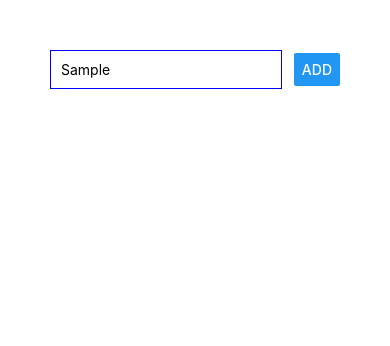
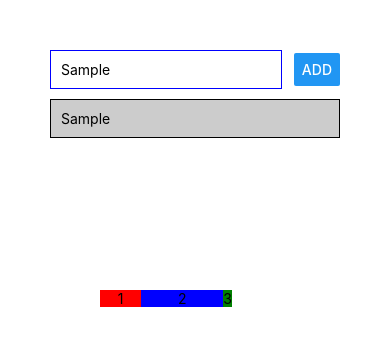
Before and after one commit to pedritobata/rn-complete-app, a React Native app: screen / in a window 390 px wide. Both pictures are taken after typing "Sample" into the empty fields and a click on the button "ADD". Shown: the top 346 px of the page. Built offline with nearby package versions, Linux system fonts and the light colour scheme.

Commit message:
flex example implementation

```diff
--- a/App.js
+++ b/App.js
@@ -1,25 +1,69 @@
-import React from 'react';
-import { StyleSheet, Text, View, TextInput, Button } from 'react-native';
+import React, { useState } from 'react';
+import { StyleSheet, Text, View, TextInput, Button , ScrollView} from 'react-native';
+import FlexExample from './flex-example';
 
 export default function App() {
+
+  const [enteredGoal, setEnteredGoal] = useState('');
+  const [courseGoals, setCourseGoals] = useState([]);
+
+  const goalInputHandler = enteredText => {
+    setEnteredGoal(enteredText);
+  };
+
+  const addGoalHandler = () => {
+    //console.log(enteredGoal);
+    //recordar que los tipos setState pueden recibir  (prevState, props)
+    setCourseGoals(currentGoals => [...currentGoals,enteredGoal]);
+  };
+
+
   return (
-     /* RN usa Flexbox por default!!. Ademas la orientacion del flex es column por default */
-    <View style={{padding: 50}}>
-      <View style={{flexDirection:'row', justifyContent:'space-between', alignItems:'center'}}>
+    /* RN usa Flexbox por default!!. Ademas la orientacion del flex es column por default */
+    <View style={styles.screen}>
+      <View style={styles.inputContainer}>
         {/* En RN ningun texto puede ir fuera de un componente de texto */}
         <TextInput
-           placeholder="Course Goal"
-           style={{width:'80%' ,borderColor:'blue', borderWidth:1, padding:10}}
+          placeholder="Course Goal"
+          style={styles.input}
+          onChangeText={goalInputHandler}
+          value={enteredGoal}
         />
-        <Button title="ADD" />
+        <Button title="ADD" onPress={addGoalHandler}/>
       </View>
-      <View>
 
-      </View>
+      {/* si quiero que el scroll esté disponible tengo que usar un ScrollView, el cual
+      tiene muchas propiedades */}
+      <ScrollView>{courseGoals.map(goal =>
+              /* tengo que envolver a Text dentro de un View ya que Text no acepta casi ningun style */
+               <View key={goal} style={styles.listItem}>
+                 <Text >{goal}</Text>
+               </View>
+               )}
+      </ScrollView>
+
+      <FlexExample ></FlexExample>
+
     </View>
   );
 }
 
+//tambien se puede crear un style con un objeto directo normal como en React.js
+//pero usando StyleSheet se gana en rendimiento y además me valida si los parametros
+//que estoy definiendo estan correctamente nombrados antes de deployar y que se caiga todo!!
 const styles = StyleSheet.create({
-
+  screen: { padding: 50 },
+  inputContainer: {
+    flexDirection: 'row', justifyContent: 'space-between', alignItems: 'center'
+  },
+  input: {
+    width: '80%', borderColor: 'blue', borderWidth: 1, padding: 10
+  },
+  listItem: {
+    padding: 10,
+    marginVertical: 10,/** esta propiedad no existe en css */
+    backgroundColor: '#ccc',
+    borderWidth: 1,
+    borderColor: 'black'
+  }
 });
--- /dev/null
+++ b/flex-example.js
@@ -0,0 +1,51 @@
+import React from 'react';
+import {Text, View} from 'react-native';
+
+class FlexExample extends React.Component{
+
+  render(){
+      return (
+          /* no se pone display:flex porque RN es flex por default */
+          <View style={{
+              padding: 50,
+              width: "80%",
+              height: 300,
+              flexDirection: "row",
+              justifyContent: "space-between",
+              alignItems: "center" /* esta propiedad es stretch por default, en cuyo caso los componentes
+                afectados se alrgarian verticalmente hasta los 300 del height definido */
+          }}>
+              <View style={{
+                  backgroundColor: 'red',
+                  /* la propiedad flex es la que comanda el espacio en el main axis */
+                  flex:1,
+
+                  justifyContent: 'center',
+                  alignItems: 'center'
+              }}>
+
+                  <Text>1</Text>
+              </View>
+              <View style={{
+                  backgroundColor: 'blue',
+                  flex:2,
+                  alignItems: 'center',
+                  justifyContent: 'center'
+              }}>
+                  <Text>2</Text>
+              </View>
+              <View style={{
+                  backgroundColor: 'green',
+
+                  alignItems: 'center',
+                  justifyContent: 'center'
+              }}>
+                  <Text>3</Text>
+              </View>
+          </View>
+      );
+  }
+
+}
+
+export default FlexExample;
```
